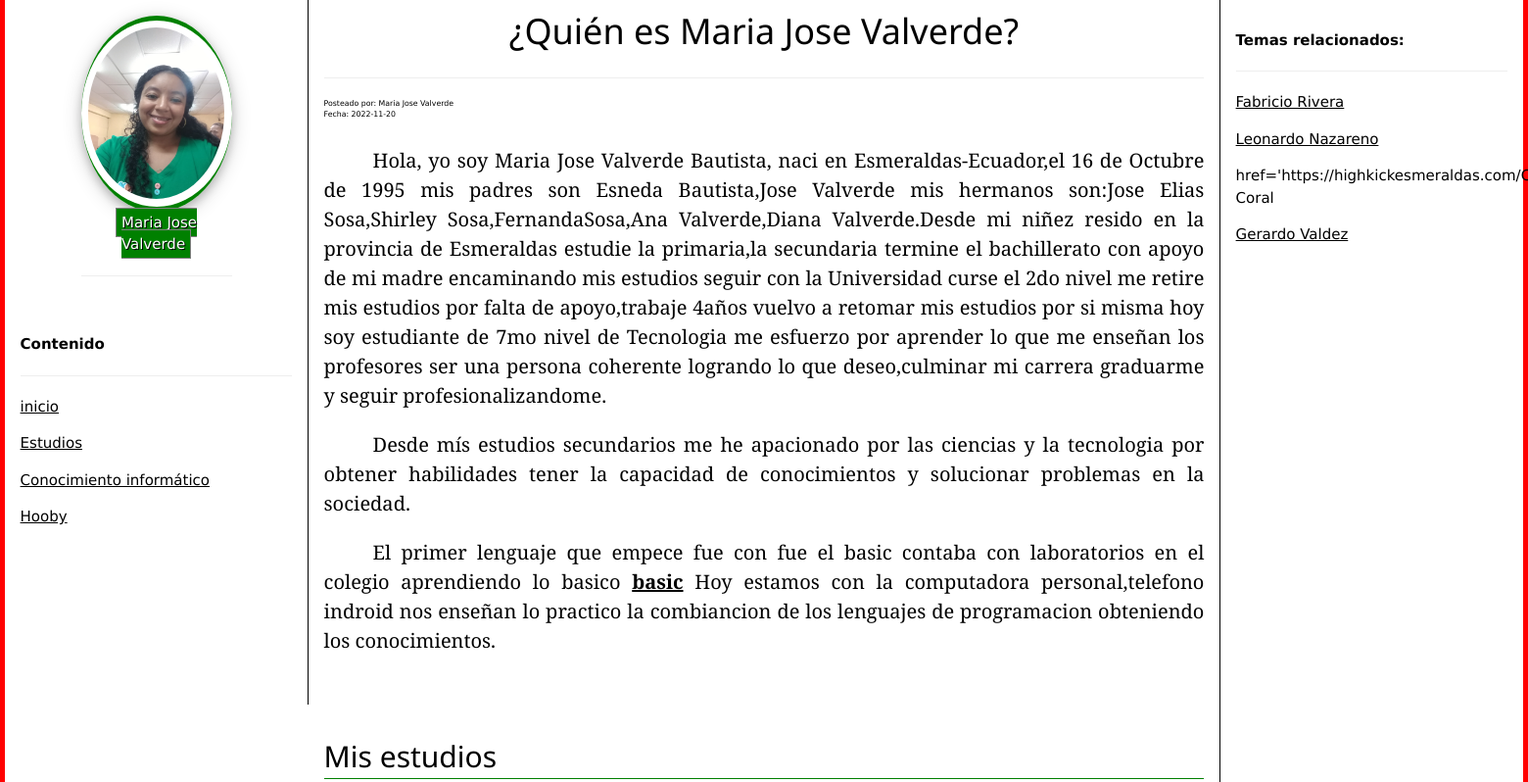
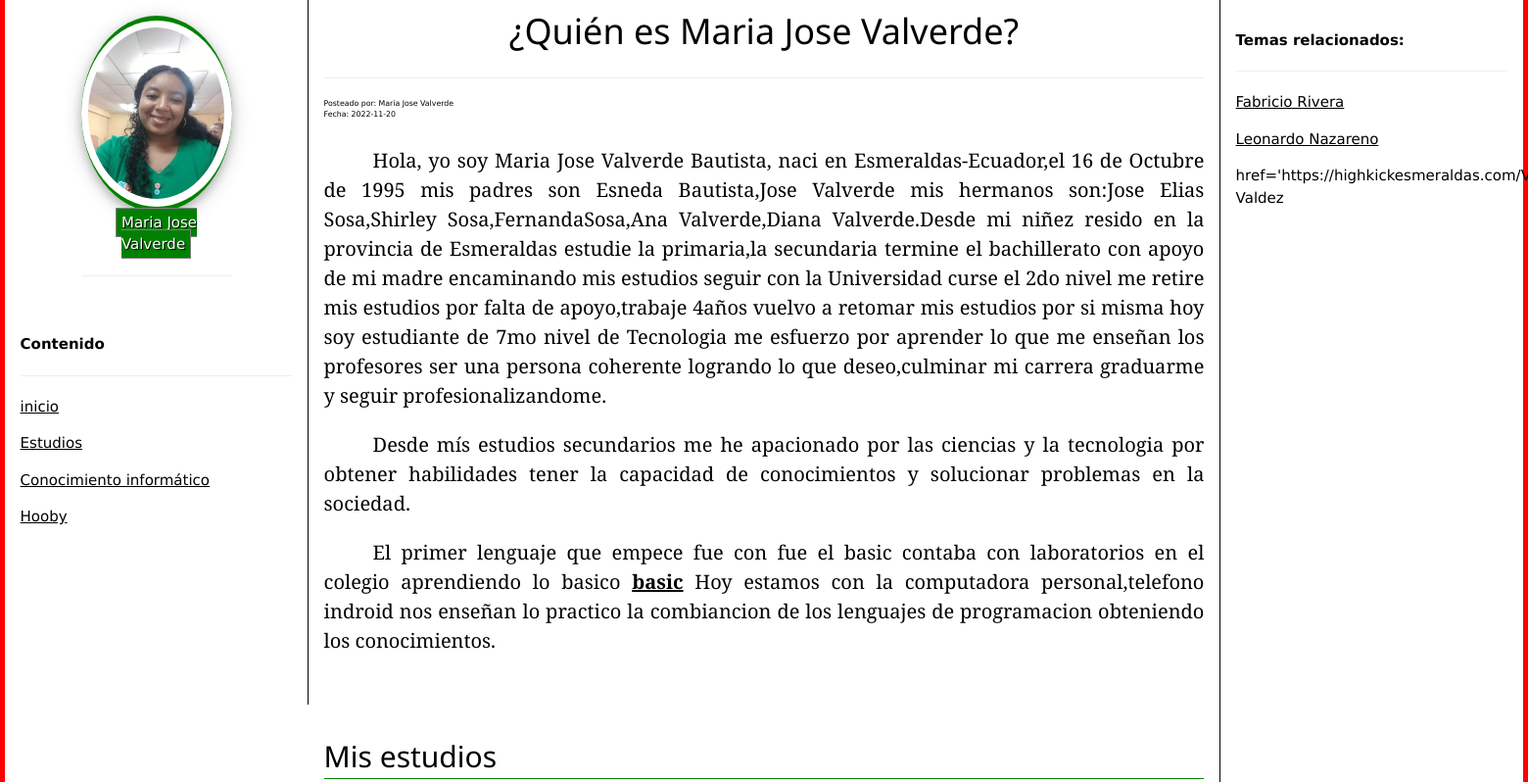
Before and after one commit to Mariavalverde2022/ValverdeMariaJose, a PHP site: page / in a window 1560 px wide; the page is wider, and only the part inside the window is pictured. Shown: the part 86-884 px from the top of that part at 98% size. Run offline with PHP 8.4, Linux system fonts and the light colour scheme.

Commit message:
Actualizando Perfil

```diff
--- a/index.php
+++ b/index.php
@@ -86,7 +86,7 @@ document.getElementById("elnombre").innerHTML="Maria Jose Valverde";
 
  document.getElementById("blog-indice").innerHTML="<p><b>Contenido</b></p><hr> <p><a href='#'>inicio</a></p><p><a href='#blog-seccion2'>Estudios</a></p><p><a href='#blog-seccion3'>Conocimiento informático</a></p><p><a href='#blog-seccion4'>Hooby</a></p>";
 
-document.getElementById("blog-relacionados").innerHTML="<p><b>Temas relacionados:</b></p><hr> <p><a href='http://highkickesmeraldas.com/RiveraFabricio/'>Fabricio Rivera</a></p><p><a href='http://highkickesmeraldas.com/leoNazareno/'>Leonardo Nazareno</a></p> href='https://highkickesmeraldas.com/CORALalexander/'>Alexander Coral</a></p> <p> <a href='https://highkickesmeraldas.com/ValdezGerardo/'>Gerardo Valdez</a></p> ";
+document.getElementById("blog-relacionados").innerHTML="<p><b>Temas relacionados:</b></p><hr> <p><a href='http://highkickesmeraldas.com/RiveraFabricio/'>Fabricio Rivera</a></p><p><a href='http://highkickesmeraldas.com/leoNazareno/'>Leonardo Nazareno</a></p> href='https://highkickesmeraldas.com/ValdezGerardo/'>Gerardo Valdez</a></p> ";
  </script>
 
 <?php
```
